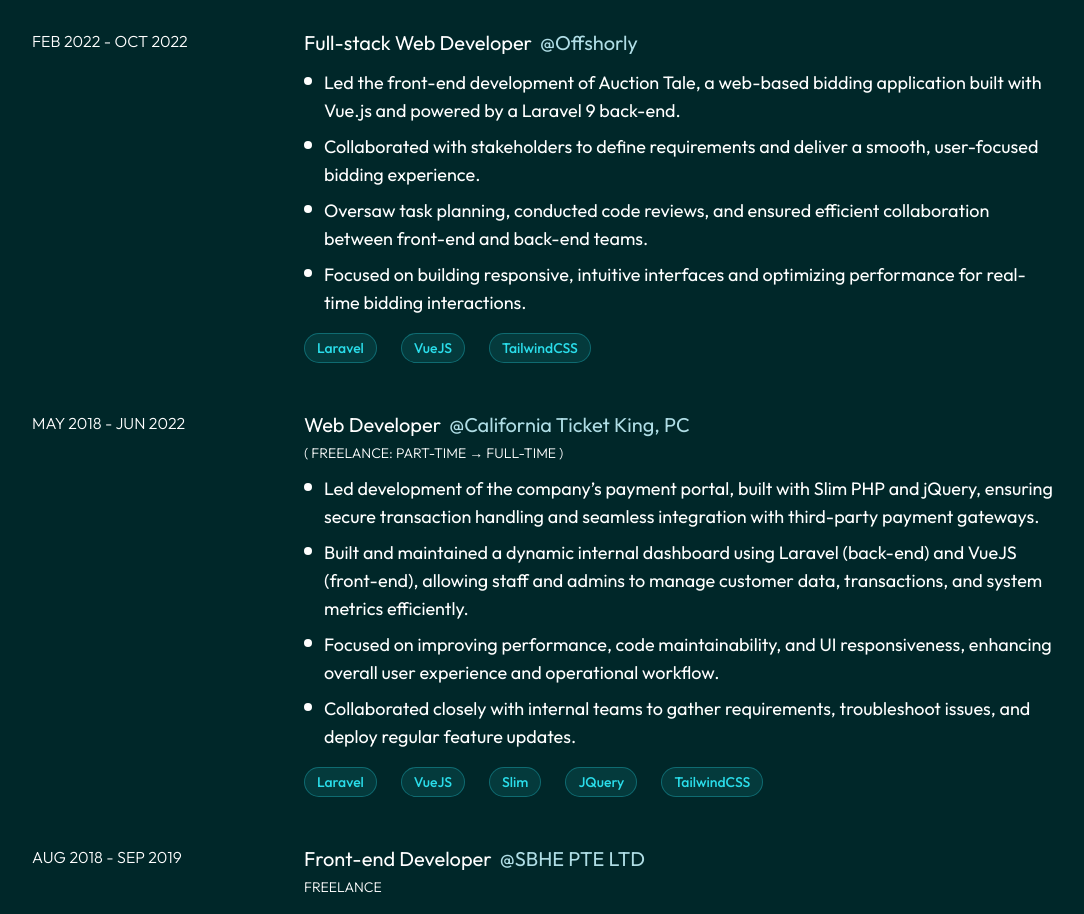
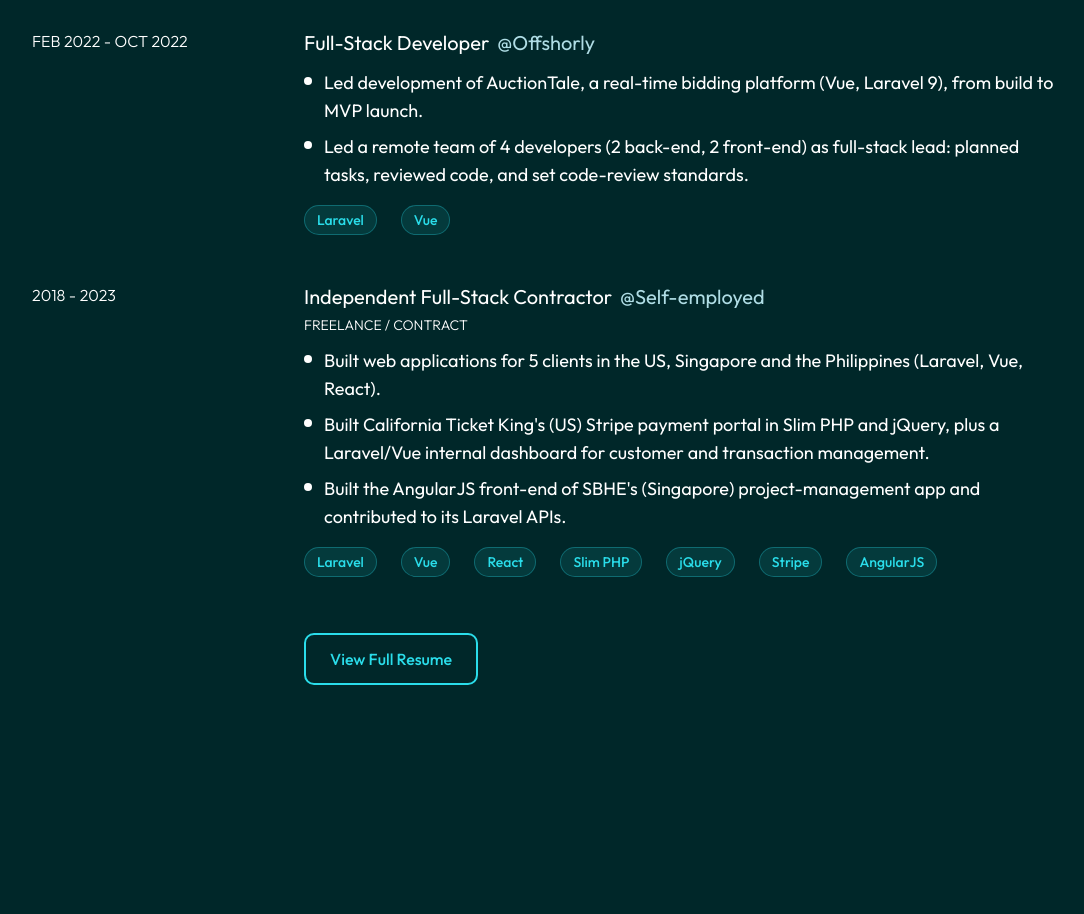
Before and after one commit to erwinmark-anora/portfolio-v2, a Next.js app: page / in a window 1280 px wide. Shown: the part 1800-2714 px from the top of the page, without its empty margins (96-1180 px from the left). Built offline with nearby package versions, Linux system fonts and the light colour scheme.

Commit message:
feat: update job titles and descriptions in Experience section for clarity and accuracy

```diff
--- a/components/sections/Experience.tsx
+++ b/components/sections/Experience.tsx
@@ -33,42 +33,26 @@
       technologies: ['Open edX', 'Python', 'Django', 'React', 'Xendit', 'Claude Code']
     },
     {
-      title: "Full-stack Web Developer",
+      title: "Full-Stack Developer",
       company: "Offshorly",
       duration: "Feb 2022 - Oct 2022",
       description: [
-        'Led the front-end development of Auction Tale, a web-based bidding application built with Vue.js and powered by a Laravel 9 back-end.',
-        'Collaborated with stakeholders to define requirements and deliver a smooth, user-focused bidding experience.',
-        'Oversaw task planning, conducted code reviews, and ensured efficient collaboration between front-end and back-end teams.',
-        'Focused on building responsive, intuitive interfaces and optimizing performance for real-time bidding interactions.'
+        'Led development of AuctionTale, a real-time bidding platform (Vue, Laravel 9), from build to MVP launch.',
+        'Led a remote team of 4 developers (2 back-end, 2 front-end) as full-stack lead: planned tasks, reviewed code, and set code-review standards.'
       ],
-      technologies: ['Laravel', 'VueJS', 'TailwindCSS']
+      technologies: ['Laravel', 'Vue']
     },
     {
-      title: "Web Developer",
-      company: "California Ticket King, PC",
-      workType: "( Freelance: Part-Time → Full-Time )",
-      duration: "May 2018 - Jun 2022",
+      title: "Independent Full-Stack Contractor",
+      company: "Self-employed",
+      workType: "Freelance / Contract",
+      duration: "2018 - 2023",
       description: [
-        'Led development of the company’s payment portal, built with Slim PHP and jQuery, ensuring secure transaction handling and seamless integration with third-party payment gateways.',
-        'Built and maintained a dynamic internal dashboard using Laravel (back-end) and VueJS (front-end), allowing staff and admins to manage customer data, transactions, and system metrics efficiently.',
-        'Focused on improving performance, code maintainability, and UI responsiveness, enhancing overall user experience and operational workflow.',
-        'Collaborated closely with internal teams to gather requirements, troubleshoot issues, and deploy regular feature updates.'
+        'Built web applications for 5 clients in the US, Singapore and the Philippines (Laravel, Vue, React).',
+        'Built California Ticket King\'s (US) Stripe payment portal in Slim PHP and jQuery, plus a Laravel/Vue internal dashboard for customer and transaction management.',
+        'Built the AngularJS front-end of SBHE\'s (Singapore) project-management app and contributed to its Laravel APIs.'
       ],
-      technologies: ['Laravel', 'VueJS', 'Slim', 'JQuery', 'TailwindCSS']
-    },
-    {
-      title: "Front-end Developer",
-      company: "SBHE PTE LTD",
-      workType: "Freelance",
-      duration: "Aug 2018 - Sep 2019",
-      description: [
-        'Developed the front-end of a project management web application using AngularJS, focusing on user-friendly dashboards, task tracking, and real-time collaboration features.',
-        'Contributed to the back-end API built with Laravel, implementing endpoints and handling data models to support the front-end’s dynamic interactions.',
-        'Worked closely with the design and product teams to translate business requirements into responsive and interactive UI components.',
-        'Ensured cross-browser compatibility, optimized performance, and maintained clean, modular code across both front-end and back-end layers.'
-      ],
-      technologies: ['Laravel', 'AngularJS']
+      technologies: ['Laravel', 'Vue', 'React', 'Slim PHP', 'jQuery', 'Stripe', 'AngularJS']
     },
   ], []);
 
```
Also changed, not shown: 1 other file (tests, documents, lock files or other folders).
